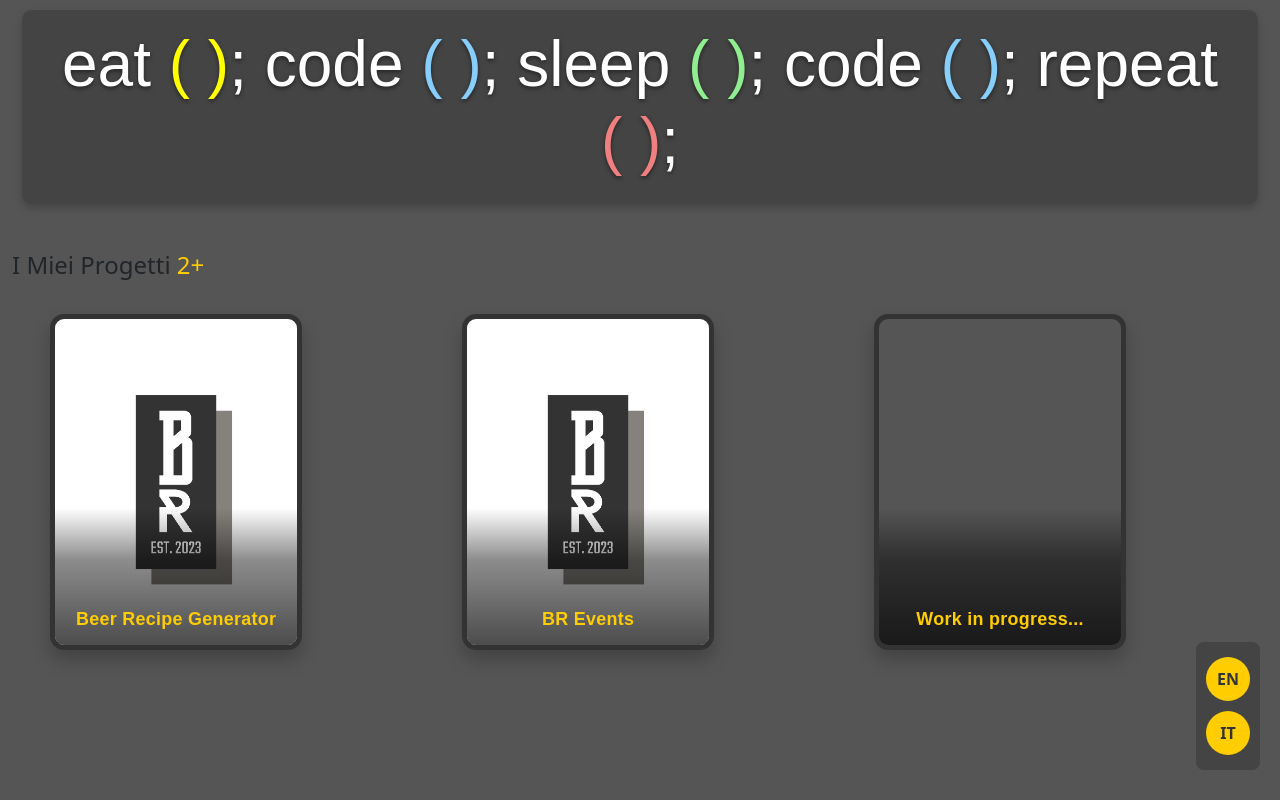
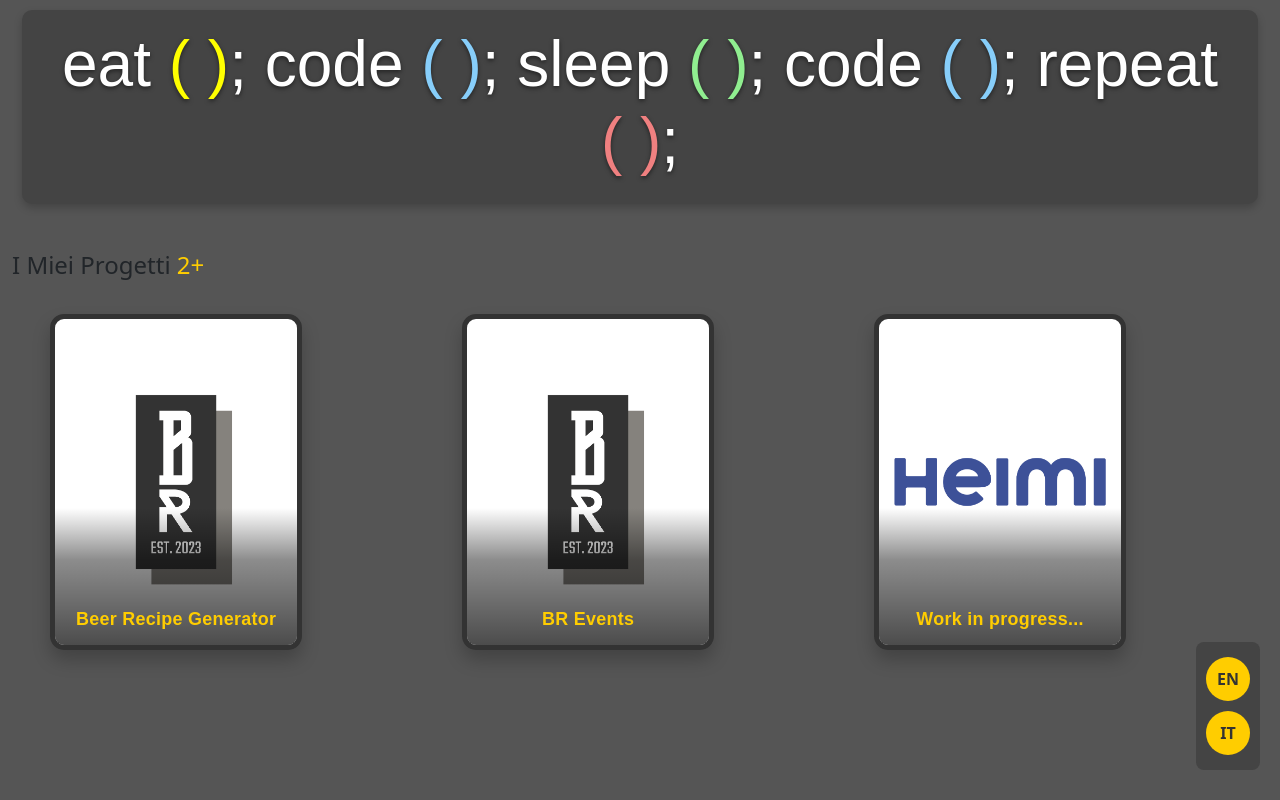
Before and after one commit to Fededp94/Portfolio, a React (Create React App) app in the folder portfolio/: page /projects in a window 1280 px wide. Built offline with nearby package versions, Linux system fonts and the light colour scheme.

Commit message:
Update logo Heimi

```diff
--- a/portfolio/src/pages/ProjectPage.css
+++ b/portfolio/src/pages/ProjectPage.css
@@ -231,7 +231,7 @@
   align-items: center;
 }
 
-/* ===== POSTER VERTICALI ===== */
+/* ===== CARDS VERTICALI ===== */
 .bottom-section .project-card {
   margin: 1rem;
   width: 80%;
@@ -259,6 +259,13 @@
 }
 .second {
   background-image: url("../images/CardsProjectPage/LogoBr.jpg") !important;
+  background-size: cover;
+  background-position: center;
+  background-repeat: no-repeat;
+}
+
+.third {
+  background-image: url("../images/CardsProjectPage/logoHeimi.jpg");
   background-size: cover;
   background-position: center;
   background-repeat: no-repeat;
--- a/portfolio/src/pages/ProjectPage.jsx
+++ b/portfolio/src/pages/ProjectPage.jsx
@@ -3,6 +3,7 @@
 import "../pages/ProjectPage.css";
 import foto from "../images/ProfiloImg.jpg";
 import logoBr from "../images/CardsProjectPage/LogoBr.jpg";
+import logoHeimi from "../images/CardsProjectPage/logoHeimi.jpg";
 import LanguageSwitcher from "../components/LanguageSwitcher";
 import { useNavigate } from "react-router-dom";
 import { FaLinkedin, FaGithub, FaEnvelope, FaPhone } from "react-icons/fa";
@@ -322,6 +323,7 @@
               <div className="col-md-4">
                 <div
                   className="card project-card third"
+                  style={{ backgroundImage: `url(${logoHeimi})` }}
                   role="img"
                   aria-label={t("card3")}>
                   <div className="card-overlay">
```
Also changed, not shown: portfolio/src/images/CardsProjectPage/logoHeimi.jpg (added).
